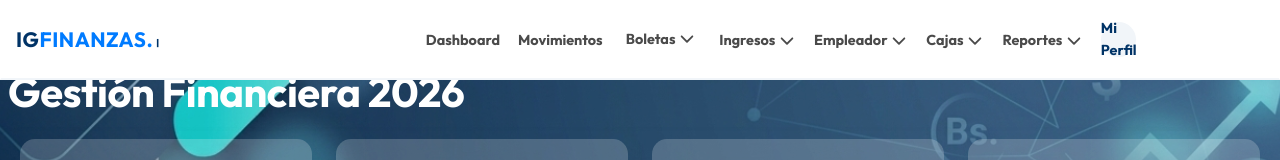
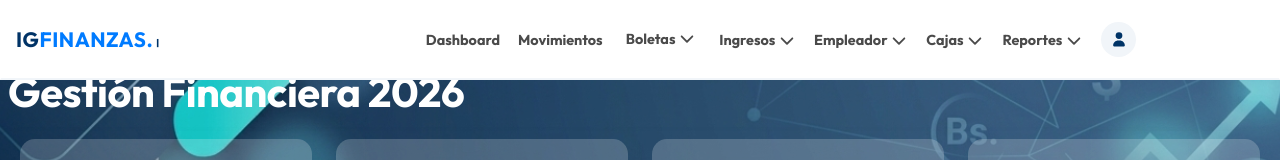
Before and after one commit to systemsucre/ig-finanzas, a React (Vite) app: page /ig/dash-1 in a window 1280 px wide. Shown: the top 160 px of the page. Built offline with nearby package versions, Linux system fonts and the light colour scheme; no server answers; sample sign-in values are in the browser's storage.

Commit message:
actualizacion menu ingresos

```diff
--- a/src/components/etc/menuCajero.jsx
+++ b/src/components/etc/menuCajero.jsx
@@ -235,7 +235,7 @@ const NavbarCajero = () => {
               className="nav-link-item btn-nav-profile"
               onClick={(e) => e.preventDefault()}
             >
-              Mi Perfil
+               <FontAwesomeIcon icon={faUser} />
             </NavLink>
             <ul className="submenu-list mt-4">
               <li>
@@ -433,7 +433,7 @@ const NavbarCajero = () => {
                   className="mobile-link profile"
                   onClick={(e) => e.preventDefault()}
                 >
-                  <FontAwesomeIcon icon={faUser} />
+                  <FontAwesomeIcon icon={faUser} /> Mi Perfil
                 </NavLink>
                 <ul className="submenu-list mt-4">
                   <li>
```
